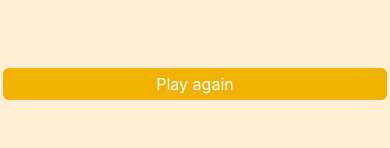
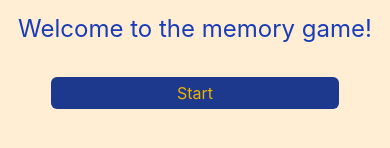
Before and after one commit to Jean-LC/memory-game-jeanette, a React (Vite) app: page / in a window 390 px wide. Shown: the part 458-606 px from the top of the page. Built offline with nearby package versions, Linux system fonts and the light colour scheme.

Commit message:
Changes style to be responsive

```diff
--- a/src/components/BackCard.tsx
+++ b/src/components/BackCard.tsx
@@ -5,10 +5,10 @@ interface Props {
 export const BackCard = ({ flipCard }: Props) => {
   return (
     <div
-      className="bg-blue-900 flex justify-center items-center w-xs h-50 rounded-xl"
+      className="bg-blue-900 flex justify-center items-center w-30 h-30 md:w-60 md:h-60 rounded-xl "
       onClick={flipCard}
     >
-      <p className="text-9xl text-yellow-500">?</p>
+      <p className="text-6xl md:text-9xl text-yellow-500">?</p>
     </div>
   );
 };
--- a/src/components/FrontCard.tsx
+++ b/src/components/FrontCard.tsx
@@ -4,11 +4,11 @@ interface Props {
 
 export const FrontCard = ({ url }: Props) => {
   return (
-    <div className="bg-cyan-700 flex justify-center w-xs h-50 items-center rounded-xl">
+    <div className="bg-cyan-700 flex justify-center  w-30 h-30 md:w-60 md:h-60 items-center rounded-xl">
       <img
         src={url}
         alt="memory-card"
-        className="w-1/2 h-auto object-contain p-2"
+        className="w-full md:w-1/2 h-auto object-contain p-2"
       />
     </div>
   );
--- a/src/components/Layout.tsx
+++ b/src/components/Layout.tsx
@@ -26,11 +26,11 @@ export const Layout = ({ children }: Props) => {
 
   return (
     <div className="flex flex-col bg-orange-100 w-screen h-screen">
-      <div className="flex justify-end p-4 md:p-8">
+      <div className="flex justify-end p-2 md:p-8">
         {pagination === "game" && (
           <>
             <button
-              className="p-0 border-none bg-transparent"
+              className="border-none bg-transparent"
               onClick={playAudio}
             >
               <img
--- a/src/pages/FinishPage.tsx
+++ b/src/pages/FinishPage.tsx
@@ -12,7 +12,7 @@ export const FinishPage = () => {
           {userWin ? "You did it!" : "oops you didn't find them all"}
         </p>
         <button
-          className="w-sm h-8 bg-yellow-500 text-white rounded-md hover:animate-bounce"
+          className="w-2xs h-8 bg-blue-900 text-yellow-500 rounded-md hover:animate-bounce"
           onClick={() => setPagination("game")}
         >
           Play again
--- a/src/pages/GamePage.tsx
+++ b/src/pages/GamePage.tsx
@@ -21,7 +21,7 @@ export const GamePage = () => {
     <Layout>
       <div className="flex flex-col justify-center items-center w-full h-full ">
         <div
-          className={`flex justify-center items-center my-16 ${time < 11 ? "text-red-500 font-medium" : "text-blue-900"} text-xl`}
+          className={`flex justify-center items-center my-2 md:my-16 ${time < 11 ? "text-red-500 font-medium" : "text-blue-900"} text-xl`}
         >
           <audio ref={audioRef} loop>
             <source src={tickingAudio} type="audio/mpeg" />
@@ -29,7 +29,7 @@ export const GamePage = () => {
           <p>{time}</p>
           <p className="mx-4">seconds left</p>
         </div>
-        <div className="grid grid-cols-4 gap-4">
+        <div className="grid grid-cols-2 gap-2 md:grid-cols-4">
           {cards.map((card) =>
             isCardShown(card.uniqueId) ? (
               <FrontCard url={card.src} key={card.uniqueId} />
--- a/src/pages/StartPage.tsx
+++ b/src/pages/StartPage.tsx
@@ -30,7 +30,7 @@ export const StartPage = () => {
           Welcome to the memory game!
         </p>
         <button
-          className={`w-2xs h-8 bg-yellow-500 text-white rounded-md transition-all duration-700 ease-out ${visible ? "opacity-100 translate-y-0" : "opacity-0 translate-y-20"} hover:animate-bounce`}
+          className={`w-2xs h-8 bg-blue-900 text-yellow-500  rounded-md transition-all duration-700 ease-out ${visible ? "opacity-100 translate-y-0" : "opacity-0 translate-y-20"} hover:animate-bounce`}
           onClick={() => setPagination("game")}
         >
           Start
--- a/src/store/cardsStore.ts
+++ b/src/store/cardsStore.ts
@@ -16,7 +16,7 @@ interface IActions {
 export const useCardsStore = create<IData & IActions>()(
   persist(
     (set) => ({
-      pagination: "finish",
+      pagination: "start",
       setPagination: (pagination: "start" | "game" | "finish") =>
         set({ pagination }),
 
```
